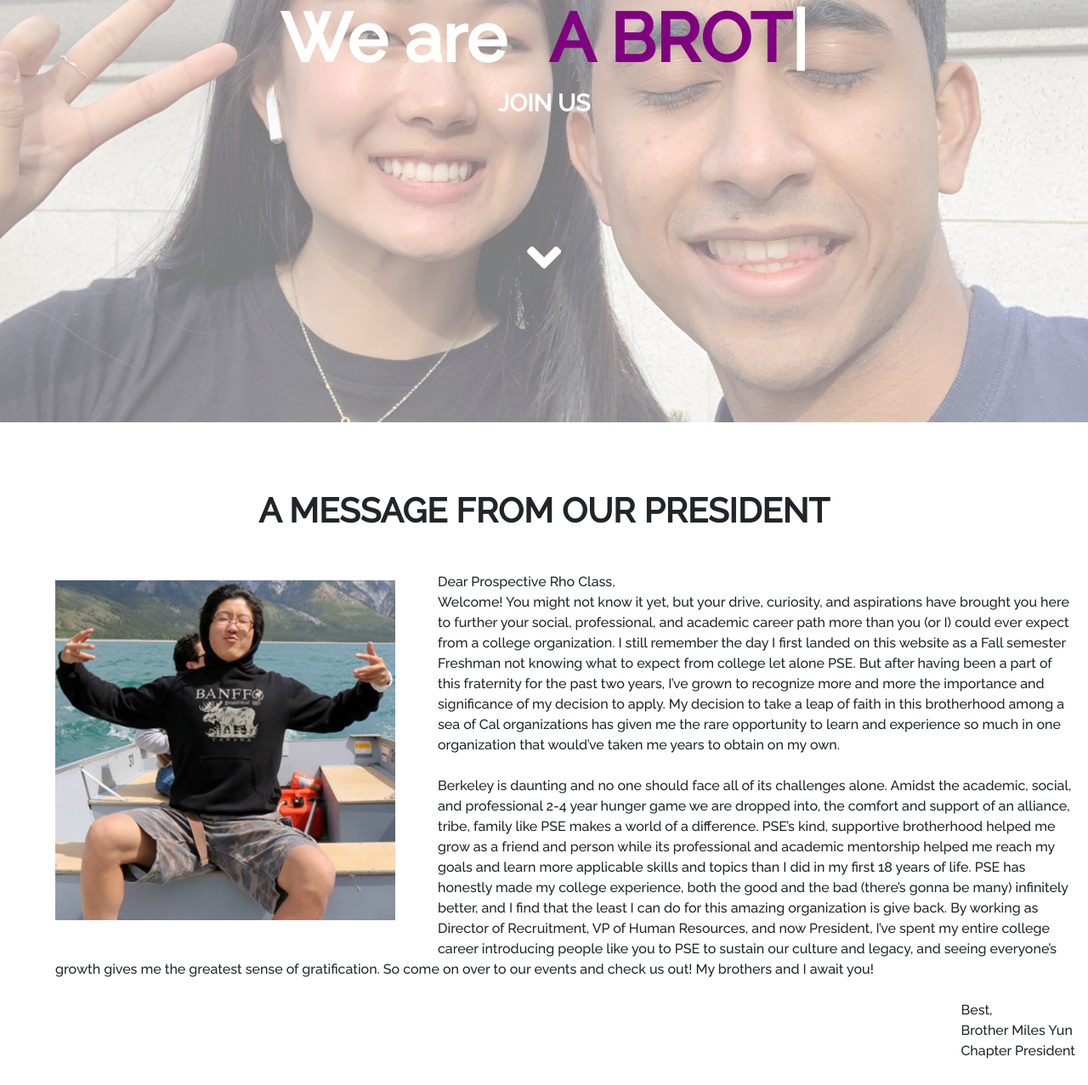
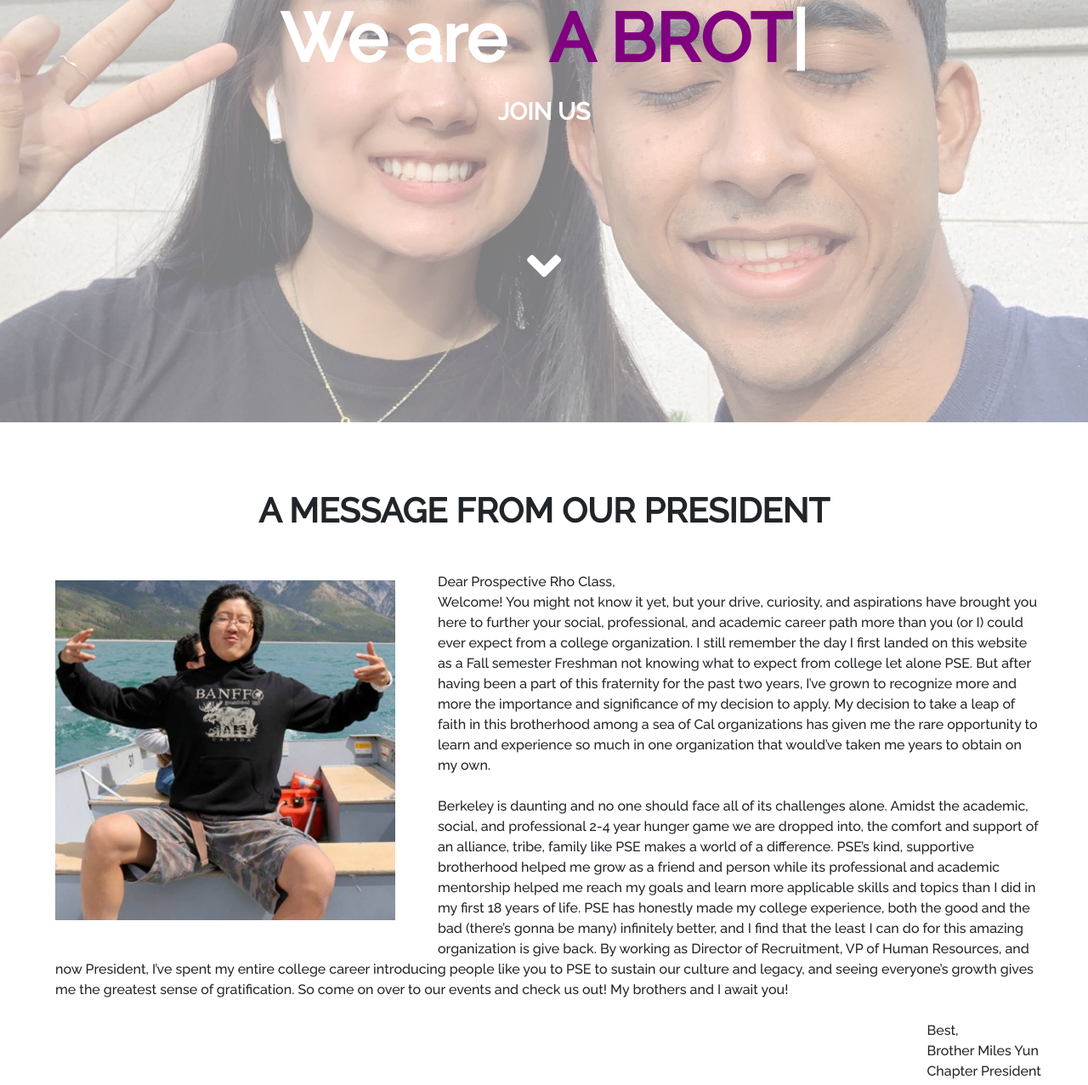
Before and after one commit to BerkeleyPSE/PSE-Website, a website: page src/index.html in a window 1280 px wide. Shown: the part 303-1580 px from the top of the page at 85% size. Drawn offline with nearby package versions, Linux system fonts and the light colour scheme; files that its build step writes are made by us from their sources.

```diff
--- a/src/css/main.scss
+++ b/src/css/main.scss
@@ -90,6 +90,7 @@
   font-size: 28px;
   width: 200px;
   transition: all 0.5s;
+  padding-top: 10px;
   cursor: pointer;
   span{
     cursor: pointer;
@@ -119,7 +120,7 @@
 }
 
 .message-section{
-  padding-bottom: 50px;
+  padding-bottom: 80px;
 }
 
 .message-title{
@@ -137,6 +138,7 @@
 
 .message{
   vertical-align: top;
+  padding-right: 40px;
   @media (max-width: 620px) {
       width: 100%;
   }
@@ -146,7 +148,7 @@
   }
 
   #signature{
-      margin-bottom: 30px;
+      margin-bottom: 80px;
   }
 }
 
```
